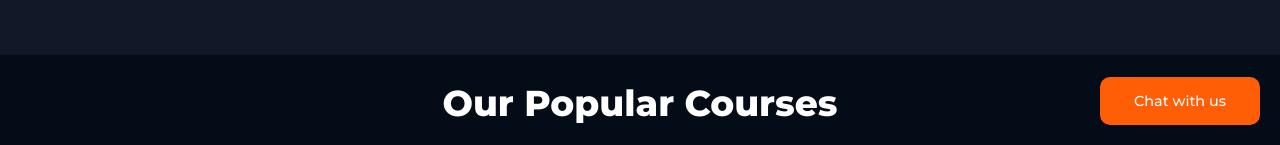
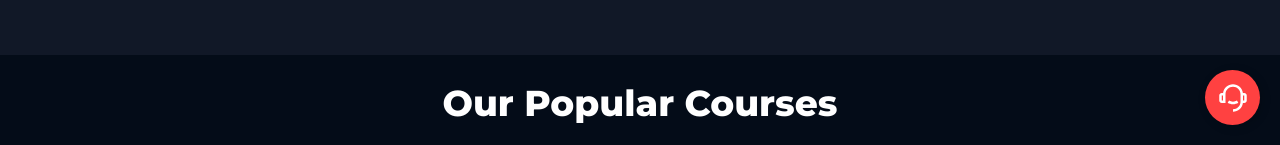
Before and after one commit to shekugimi/the-website-react, a React (Create React App) app: page / in a window 1280 px wide. Shown: the part 655-800 px from the top of the page. Built offline with nearby package versions, Linux system fonts and the light colour scheme.

Commit message:
Modified the chatBtn

```diff
--- /dev/null
+++ b/src/cards/chat.css
@@ -0,0 +1,96 @@
+.Btn {
+    display: flex;
+    align-items: center;
+    justify-content: flex-start;
+    width: 55px;
+    height: 55px;
+    border: none;
+    border-radius: 50%;
+    cursor: pointer;
+    position: relative;
+    overflow: hidden;
+    transition-duration: .3s;
+    box-shadow: 2px 2px 10px rgba(0, 0, 0, 0.199);
+    background-color: rgb(255, 65, 65);
+}
+
+/* plus sign */
+.sign {
+    width: 100%;
+    transition-duration: .3s;
+    display: flex;
+    align-items: center;
+    justify-content: center;
+}
+
+.sign svg {
+    width: 30px;
+}
+
+.sign svg path {
+    fill: white;
+}
+
+/* text */
+.text {
+    position: absolute;
+    right: 0%;
+    width: 0%;
+    opacity: 0;
+    color: white;
+    font-size: 1.2em;
+    font-weight: 600;
+    transition-duration: .3s;
+}
+
+/* hover effect on button width */
+.Btn:hover {
+    width: 125px;
+    border-radius: 40px;
+    transition-duration: .3s;
+}
+
+.Btn:hover .sign {
+    width: 30%;
+    transition-duration: .3s;
+    padding-left: 20px;
+}
+
+/* hover effect button's text */
+.Btn:hover .text {
+    opacity: 1;
+    width: 70%;
+    transition-duration: .3s;
+    padding-right: 10px;
+}
+
+/* button click effect*/
+.Btn:active {
+    transform: translate(2px, 2px);
+}
+
+/* Icon btn */
+.icon-button {
+    padding: 0;
+    border: 0;
+    background-color: transparent;
+    width: 40px;
+    height: 40px;
+    display: flex;
+    align-items: center;
+    justify-content: center;
+    line-height: 1;
+    cursor: pointer;
+    border-radius: 8px;
+    transition: 0.15s ease;
+}
+
+.icon-button svg {
+    width: 24px;
+    height: 24px;
+}
+
+.icon-button:hover,
+.icon-button:focus {
+    background-color: #dfdad7;
+}
--- /dev/null
+++ b/src/cards/chatbtn.jsx
@@ -0,0 +1,22 @@
+import React from "react";
+import "./chat.css";
+
+function chatbtn() {
+  return (
+    <button className="Btn">
+      <div className="sign">
+        <svg
+          xmlns="http://www.w3.org/2000/svg"
+          viewBox="0 0 24 24"
+          fill="currentColor"
+        >
+          <path d="M19.9381 8H21C22.1046 8 23 8.89543 23 10V14C23 15.1046 22.1046 16 21 16H19.9381C19.446 19.9463 16.0796 23 12 23V21C15.3137 21 18 18.3137 18 15V9C18 5.68629 15.3137 3 12 3C8.68629 3 6 5.68629 6 9V16H3C1.89543 16 1 15.1046 1 14V10C1 8.89543 1.89543 8 3 8H4.06189C4.55399 4.05369 7.92038 1 12 1C16.0796 1 19.446 4.05369 19.9381 8ZM3 10V14H4V10H3ZM20 10V14H21V10H20ZM7.75944 15.7849L8.81958 14.0887C9.74161 14.6662 10.8318 15 12 15C13.1682 15 14.2584 14.6662 15.1804 14.0887L16.2406 15.7849C15.0112 16.5549 13.5576 17 12 17C10.4424 17 8.98882 16.5549 7.75944 15.7849Z"></path>
+        </svg>
+      </div>
+
+      <div className="text">Chat</div>
+    </button>
+  );
+}
+
+export default chatbtn;
--- a/src/components/chat.jsx
+++ b/src/components/chat.jsx
@@ -1,60 +1,63 @@
-import React from 'react';
-import ChatBot from 'react-simple-chatbot';
-import { ThemeProvider } from 'styled-components';
-import { MdClose } from 'react-icons/md';
+import React from "react";
+import ChatBot from "react-simple-chatbot";
+import { ThemeProvider } from "styled-components";
+import { MdClose } from "react-icons/md";
+import Chatbtn from "../cards/chatbtn";
 
 const theme = {
-    background: '#f5f8fb',
-    fontFamily: 'Arial',
-    headerBgColor: '#424890',
-    headerFontColor: '#fff',
-    headerFontSize: '15px',
-    botBubbleColor: '#424890',
-    botFontColor: '#fff',
-    userBubbleColor: '#fff',
-    userFontColor: '#4a4a4a',
+  background: "#f5f8fb",
+  fontFamily: "Arial",
+  headerBgColor: "#424890",
+  headerFontColor: "#fff",
+  headerFontSize: "15px",
+  botBubbleColor: "#424890",
+  botFontColor: "#fff",
+  userBubbleColor: "#fff",
+  userFontColor: "#4a4a4a",
 };
 
 const Chat = ({ handleClose }) => {
   return (
-        <div className='fixed bottom-1 right-1'>
+    <div className="fixed bottom-1 right-1">
       <ThemeProvider theme={theme}>
         <ChatBot
           steps={[
             {
-                            id: '1',
-                            message: 'Hello, How can I help you?',
-                            trigger: '2',
+              id: "1",
+              message: "Hello, How can I help you?",
+              trigger: "2",
             },
             {
-                            id: '2',
+              id: "2",
               options: [
-                                { value: 1, label: 'Courses', trigger: '3' },
-                                { value: 2, label: 'Contact', trigger: '4' },
-                                { value: 3, label: 'About', trigger: '5' },
+                { value: 1, label: "Courses", trigger: "3" },
+                { value: 2, label: "Contact", trigger: "4" },
+                { value: 3, label: "About", trigger: "5" },
               ],
             },
             {
-                            id: '3',
-                            message: 'We offer various courses, you can check them out on our courses page',
-                            trigger: '2',
+              id: "3",
+              message:
+                "We offer various courses, you can check them out on our courses page",
+              trigger: "2",
             },
             {
-                            id: '4',
-                            message: 'You can email us at progyaneducations@gmail.com',
-                            trigger: '2',
+              id: "4",
+              message: "You can email us at progyaneducations@gmail.com",
+              trigger: "2",
             },
             {
-                            id: '5',
-                            message: 'We are a company that offers various courses, you can check them out on our about page',
-                            trigger: '2',
+              id: "5",
+              message:
+                "We are a company that offers various courses, you can check them out on our about page",
+              trigger: "2",
             },
           ]}
         />
       </ThemeProvider>
-            <button className='right-0 text-white jover:text-gray-400 bg-red-500 p-3 mt-0 w-full text-xl text-gray-600' onClick={handleClose}>
+      <button className="left-0 p-3 mt-0 w-full text-xl" onClick={handleClose}>
         {/* <MdClose /> */}
-                CLOSE
+        <Chatbtn />
       </button>
     </div>
   );
--- a/src/components/footer.jsx
+++ b/src/components/footer.jsx
@@ -10,6 +10,7 @@ import logo from "../data/images/logo.png";
 import { Link } from "react-router-dom";
 import "../styles/style.css";
 import Chat from "./chat";
+import Chatbtn from "../cards/chatbtn";
 
 const Footer = () => {
   const [chat, setChat] = useState(false);
@@ -125,11 +126,8 @@ const Footer = () => {
           Copyright &copy; PROGYAN EDUCATIONS ESTEEMED TO BE Pvt. Ltd.{" "}
         </small>
       </div>
-      <button
-        className="fixed bottom-5 right-5 btn btn-primary"
-        onClick={handleChat}
-      >
-        {chat ? "Close Chat" : "Chat with us"}
+      <button className="fixed bottom-5 right-5" onClick={handleChat}>
+        {chat ? "" : <Chatbtn />}
       </button>
       {chat && <Chat handleClose={handleChat} />}
     </footer>
```
Lines whose indentation alone changed are shown as unchanged.
